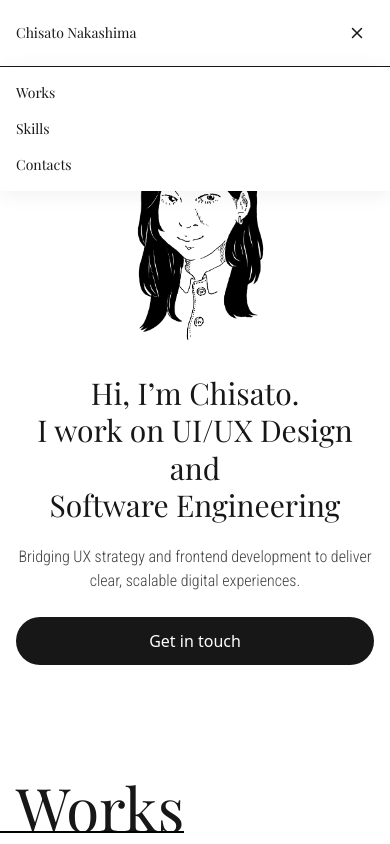
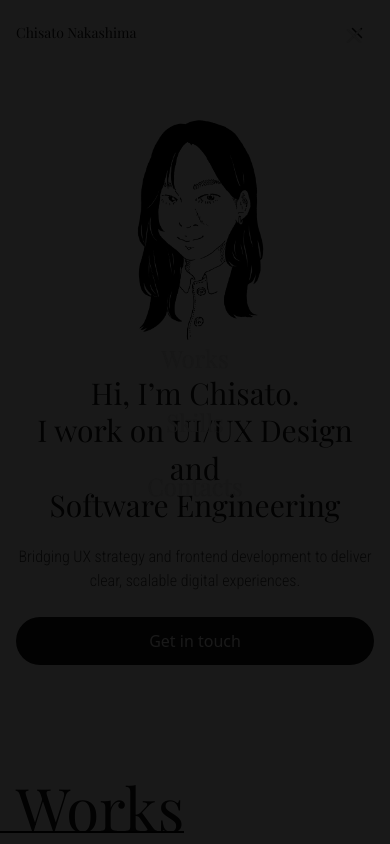
Before and after one commit to c-nakashima/chisato-portfolio, a Next.js app: page / in a window 390 px wide. Both pictures are taken after a click on the button "Toggle menu". Shown: the top 844 px of the page. Built offline with nearby package versions, Linux system fonts and the light colour scheme.

Commit message:
add: smooth scroll

```diff
--- a/app/globals.css
+++ b/app/globals.css
@@ -1,4 +1,4 @@
-@import "tailwindcss";
+@import 'tailwindcss';
 
 :root {
   --background: #ffffff;
@@ -19,6 +19,10 @@
   }
 }
 
+html {
+  scroll-behavior: smooth;
+}
+
 body {
   background: var(--background);
   color: var(--foreground);
--- a/components/layout/Header.tsx
+++ b/components/layout/Header.tsx
@@ -12,6 +12,16 @@ export default function Header() {
     setIsMenuOpen(!isMenuOpen)
   }
 
+  // Scroll to works section
+  const handleWorksClick = (e: React.MouseEvent<HTMLAnchorElement>) => {
+    e.preventDefault()
+    const worksSection = document.getElementById('works')
+    if (worksSection) {
+      worksSection.scrollIntoView({ behavior: 'smooth', block: 'start' })
+    }
+    setIsMenuOpen(false)
+  }
+
   return (
     <header className="relative flex justify-center py-4 px-4 md:px-8">
       <div className="flex flex-row md:flex-row justify-between items-center w-full max-w-3xl font-serif text-sm">
@@ -20,7 +30,9 @@ export default function Header() {
         </Link>
         {/* Desktop Navigation */}
         <nav className="hidden md:flex gap-2">
-          <Link href="/works">Works</Link>
+          <Link href="#works" onClick={handleWorksClick}>
+            Works
+          </Link>
           <Link href="/what-i-do">Skills</Link>
           <Link href="/contacts">Contacts</Link>
         </nav>
@@ -38,33 +50,49 @@ export default function Header() {
           )}
         </button>
       </div>
-      {/* Mobile Navigation */}
+      {/* Mobile Navigation - Full Screen Overlay */}
       {isMenuOpen && (
-        <nav className="absolute top-full left-0 right-0 bg-white border-t md:hidden z-50   shadow-[0_4px_20px_rgba(0,0,0,0.06)]">
-          <div className="flex flex-col px-4 py-4 gap-4 max-w-3xl mx-auto">
+        <>
+          {/* Background Overlay */}
+          <div
+            className="fixed inset-0 bg-black opacity-90 z-40 md:hidden"
+            onClick={toggleMenu}
+            aria-hidden="true"
+          />
+          {/* Menu Content */}
+          <nav className="fixed inset-0 z-50 md:hidden flex flex-col items-center justify-center pointer-events-none">
+            <button
+              onClick={toggleMenu}
+              className="absolute top-4 right-4 p-2 pointer-events-auto"
+              aria-label="Close menu"
+            >
+              <FiX className="text-2xl" />
+            </button>
+            <div className="flex flex-col gap-8 text-center pointer-events-auto">
               <Link
-              href="/works"
-              onClick={() => setIsMenuOpen(false)}
-              className="font-serif text-sm"
+                href="#works"
+                onClick={handleWorksClick}
+                className="font-serif text-2xl"
               >
                 Works
               </Link>
               <Link
                 href="/what-i-do"
                 onClick={() => setIsMenuOpen(false)}
-              className="font-serif text-sm"
+                className="font-serif text-2xl"
               >
                 Skills
               </Link>
               <Link
                 href="/contacts"
                 onClick={() => setIsMenuOpen(false)}
-              className="font-serif text-sm"
+                className="font-serif text-2xl"
               >
                 Contacts
               </Link>
             </div>
           </nav>
+        </>
       )}
     </header>
   )
```
Lines whose indentation alone changed are shown as unchanged.
